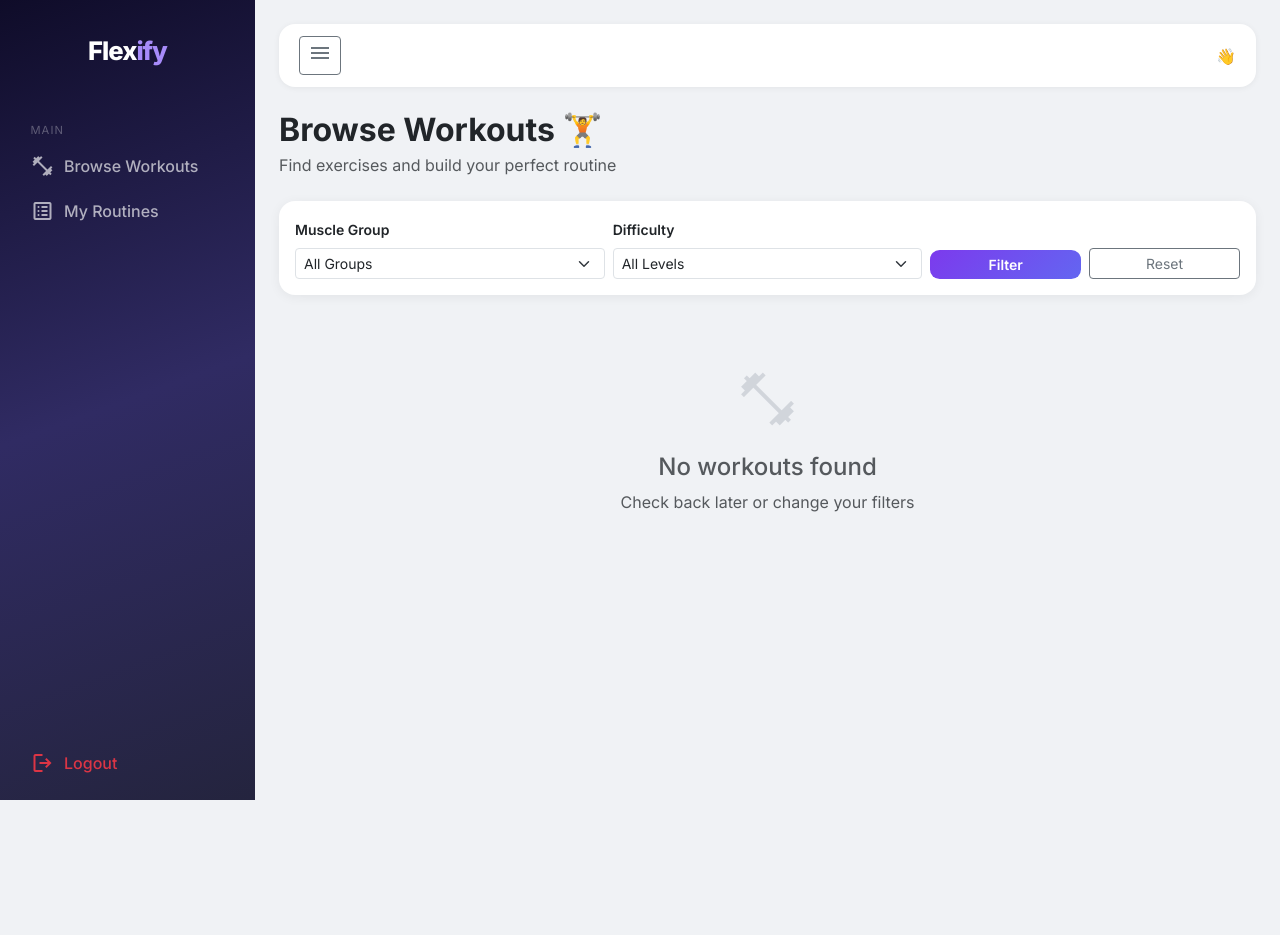
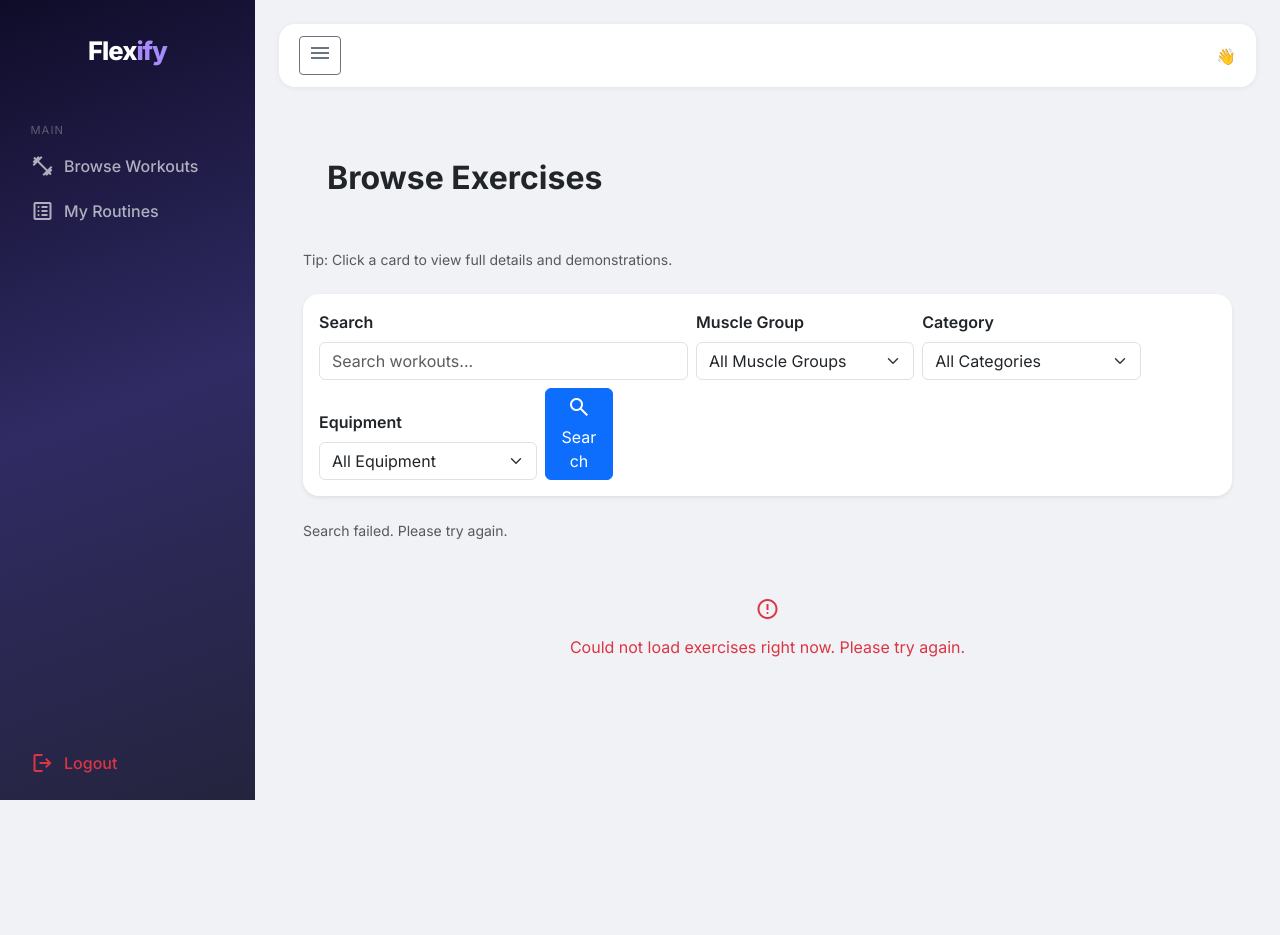
Before and after one commit to Flexify2/flexify-final, a Python web app: template app/templates/workouts.html in a window 1280 px wide. Before the commit the page ends 800 px from the top, so only its background shows below. Run offline with Jinja, Linux system fonts and the light colour scheme; the template is opened without the code that fills it, so the values that code supplies are empty; some libraries are stand-ins or nearby versions.

Commit message:
adjusted workouts listing

```diff
--- a/app/templates/routine_detail.html
+++ b/app/templates/routine_detail.html
@@ -23,7 +23,7 @@
         </button>
       </div>
       <div class="mt-3">
-        <span class="badge" style="background:#ede9fe;color:#6d28d9">{{ rw_with_workouts|length }} exercise{{ 's' if rw_with_workouts|length != 1 }}</span>
+        <span class="badge" style="background:#ede9fe;color:#6d28d9">{{ rw_with_workouts|length }} exercise{{ 's' if rw_with_workouts|length != 1 else '' }}</span>
       </div>
     </div>
 
--- a/app/templates/workouts.html
+++ b/app/templates/workouts.html
@@ -1,88 +1,137 @@
 {% extends "authenticated-base.html" %}
-{% block title %}Browse Workouts – Flexify{% endblock %}
+
+{% block external_js %}
+<script src="{{ url_for('static', path='js/workouts.js')}}"></script>
+{% endblock %}
 
 {% block subpage_content %}
-<div class="d-flex align-items-center justify-content-between mb-4">
+<div class="container-fluid" id="content">
+  <div class="workouts-hero mb-4 p-4 rounded-4">
+    <div class="d-flex justify-content-between align-items-center flex-wrap gap-2">
       <div>
-    <h2 class="fw-bold mb-1">Browse Workouts 🏋️</h2>
-    <p class="text-muted mb-0">Find exercises and build your perfect routine</p>
+        <h2 class="fw-bold mb-1">Browse Exercises</h2>
       </div>
-  {% if user.role == 'admin' %}
-  <a href="/admin/workouts/new" class="btn btn-flexify">
-    <span class="material-symbols-outlined" style="font-size:1rem;vertical-align:middle">add</span> Add Workout
-  </a>
-  {% endif %}
+    </div>
+  </div>
+  <div class="row mb-4">
+    <div class="col-12">
+      <p class="text-muted small mb-0">Tip: Click a card to view full details and demonstrations.</p>
+    </div>
   </div>
 
-<!-- Filters -->
-<div class="card mb-4 p-3">
-  <form method="get" action="/workouts" class="row g-2 align-items-end">
-    <div class="col-md-4">
-      <label class="form-label fw-semibold small">Muscle Group</label>
-      <select name="muscle_group" class="form-select form-select-sm">
-        <option value="">All Groups</option>
+  <div class="row mb-4">
+    <div class="col-12">
+      <div class="card p-3 shadow-sm">
+        <div class="row g-2 align-items-end">
+          <div class="col-md-5">
+            <label class="form-label fw-semibold">Search</label>
+            <input type="text" id="searchInput" class="form-control" placeholder="Search workouts...">
+          </div>
+          <div class="col-md-3">
+            <label class="form-label fw-semibold">Muscle Group</label>
+            <select id="muscleGroupFilter" class="form-select">
+              <option value="">All Muscle Groups</option>
               {% for mg in muscle_groups %}
-        <option value="{{ mg }}" {{ 'selected' if selected_muscle == mg }}>{{ mg }}</option>
+              <option value="{{ mg }}">{{ mg.replace('_', ' ')|title }}</option>
               {% endfor %}
             </select>
           </div>
-    <div class="col-md-4">
-      <label class="form-label fw-semibold small">Difficulty</label>
-      <select name="difficulty" class="form-select form-select-sm">
-        <option value="">All Levels</option>
-        {% for d in difficulties %}
-        <option value="{{ d }}" {{ 'selected' if selected_diff == d }}>{{ d }}</option>
+          <div class="col-md-3">
+            <label class="form-label fw-semibold">Category</label>
+            <select id="categoryFilter" class="form-select">
+              <option value="">All Categories</option>
+              {% for cat in categories %}
+              <option value="{{ cat }}">{{ cat.replace('_', ' ')|title }}</option>
               {% endfor %}
             </select>
           </div>
-    <div class="col-md-2">
-      <button type="submit" class="btn btn-flexify btn-sm w-100">Filter</button>
+          <div class="col-md-3">
+            <label class="form-label fw-semibold">Equipment</label>
+            <select id="equipmentFilter" class="form-select">
+              <option value="">All Equipment</option>
+              {% for equipment in equipments %}
+              <option value="{{ equipment }}">{{ equipment.replace('_', ' ')|title }}</option>
+              {% endfor %}
+            </select>
           </div>
-    <div class="col-md-2">
-      <a href="/workouts" class="btn btn-outline-secondary btn-sm w-100">Reset</a>
-    </div>
-  </form>
-</div>
-
-{% if workouts %}
-<div class="row row-cols-1 row-cols-md-2 row-cols-lg-3 g-4">
-  {% for w in workouts %}
-  <div class="col">
-    <div class="card h-100 workout-card">
-      <div class="card-body">
-        <div class="d-flex justify-content-between align-items-start mb-2">
-          <span class="badge badge-muscle">{{ w.muscle_group }}</span>
-          <span class="badge badge-diff-{{ w.difficulty }}">{{ w.difficulty }}</span>
-        </div>
-        <h5 class="card-title fw-bold mt-2">{{ w.name }}</h5>
-        <p class="card-text text-muted small">{{ w.description[:100] }}{% if w.description|length > 100 %}…{% endif %}</p>
-        <div class="d-flex gap-3 text-muted small mt-3">
-          <span><span class="material-symbols-outlined" style="font-size:1rem;vertical-align:middle">schedule</span> {{ w.duration_minutes }} min</span>
-          <span><span class="material-symbols-outlined" style="font-size:1rem;vertical-align:middle">sports_gymnastics</span> {{ w.equipment }}</span>
-        </div>
-      </div>
-      <div class="card-footer bg-transparent border-0 pb-3 d-flex gap-2">
-        <a href="/workouts/{{ w.id }}" class="btn btn-flexify btn-sm flex-fill">View Details</a>
-        {% if user.role == 'admin' %}
-        <a href="/admin/workouts/{{ w.id }}/edit" class="btn btn-outline-secondary btn-sm">Edit</a>
-        <form method="post" action="/admin/workouts/{{ w.id }}/delete" onsubmit="return confirm('Delete this workout?')">
-          <button class="btn btn-outline-danger btn-sm">Del</button>
-        </form>
-        {% endif %}
+          <div class="col-md-1">
+            <button class="btn btn-primary w-100 search-btn" id="searchBtn" type="button">
+              <span class="material-symbols-outlined search-btn-icon">search</span>
+              <span class="search-btn-label">Search</span>
+            </button>
           </div>
         </div>
       </div>
-  {% endfor %}
     </div>
-{% else %}
-<div class="text-center py-5">
-  <span class="material-symbols-outlined" style="font-size:4rem;color:#d1d5db">fitness_center</span>
-  <h4 class="mt-3 text-muted">No workouts found</h4>
-  {% if user.role == 'admin' %}
-  <a href="/admin/workouts/new" class="btn btn-flexify mt-2">Add the first workout</a>
-  {% else %}
-  <p class="text-muted">Check back later or change your filters</p>
-  {% endif %}
   </div>
-{% endif %}
+
+  <div class="row mb-2">
+    <div class="col-12">
+      <p id="searchResultsMeta" class="small text-muted mb-0">Loading results...</p>
+    </div>
+  </div>
+
+  <div class="row g-3" id="workoutsGrid">
+    <div class="col-12 text-center py-5">
+      <div class="spinner-border text-primary" role="status">
+        <span class="visually-hidden">Loading...</span>
+      </div>
+    </div>
+  </div>
+</div>
+
+<div class="modal fade" id="exerciseDetailsModal" tabindex="-1" aria-labelledby="exerciseDetailsModalLabel" aria-hidden="true">
+  <div class="modal-dialog modal-xl modal-dialog-scrollable">
+    <div class="modal-content">
+      <div class="modal-header">
+        <h5 class="modal-title" id="exerciseDetailsModalLabel">Exercise Details</h5>
+        <button type="button" class="btn-close" data-bs-dismiss="modal" aria-label="Close"></button>
+      </div>
+      <div class="modal-body" id="exerciseDetailsContent">
+        <div class="text-center py-4">
+          <div class="spinner-border text-primary" role="status">
+            <span class="visually-hidden">Loading...</span>
+          </div>
+        </div>
+      </div>
+    </div>
+  </div>
+</div>
+
+<div class="modal fade" id="addToRoutineModal" tabindex="-1" aria-labelledby="addToRoutineModalLabel" aria-hidden="true">
+  <div class="modal-dialog">
+    <div class="modal-content">
+      <div class="modal-header">
+        <h5 class="modal-title" id="addToRoutineModalLabel">Add to Routine</h5>
+        <button type="button" class="btn-close" data-bs-dismiss="modal" aria-label="Close"></button>
+      </div>
+      <div class="modal-body">
+        <input type="hidden" id="selectedWorkoutPayload">
+        <div class="mb-3">
+          <label class="form-label fw-semibold">Select Routine</label>
+          <select id="routineSelect" class="form-select">
+            <option value="">Loading routines...</option>
+          </select>
+        </div>
+        <div class="row">
+          <div class="col-6 mb-3">
+            <label class="form-label fw-semibold">Sets</label>
+            <input type="number" id="setsInput" class="form-control" value="3" min="1">
+          </div>
+          <div class="col-6 mb-3">
+            <label class="form-label fw-semibold">Reps</label>
+            <input type="number" id="repsInput" class="form-control" value="10" min="1">
+          </div>
+        </div>
+        <div id="noRoutinesMsg" class="alert alert-info d-none">
+          You don't have any routines yet. <a href="/routines">Create one first!</a>
+        </div>
+      </div>
+      <div class="modal-footer">
+        <button type="button" class="btn btn-secondary" data-bs-dismiss="modal">Cancel</button>
+        <button type="button" class="btn btn-primary" id="confirmAddBtn">Add to Routine</button>
+      </div>
+    </div>
+  </div>
+</div>
 {% endblock %}
```
Also changed, not shown: app/routers/routines.py (+13 -11 lines). Lines whose indentation alone changed are shown as unchanged.
